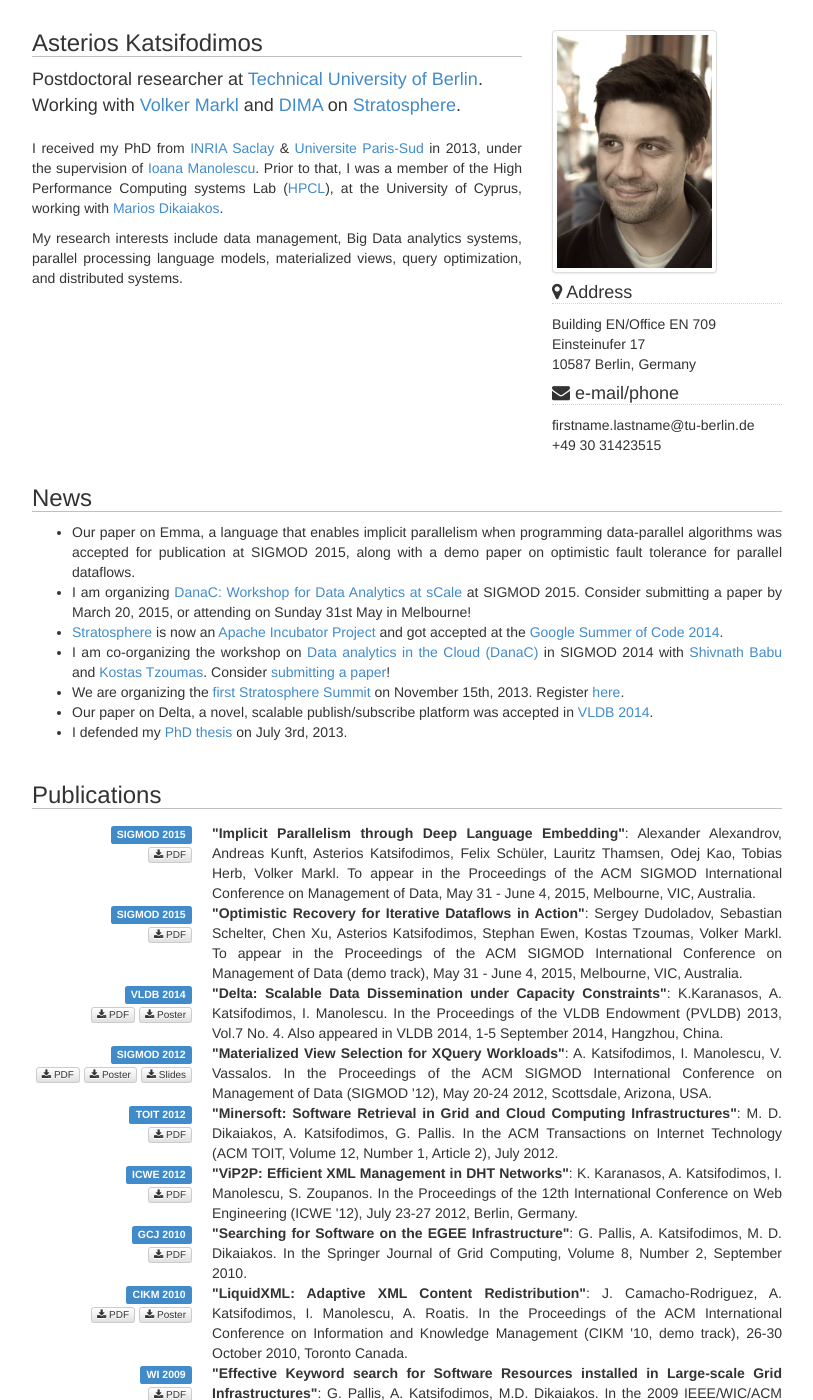
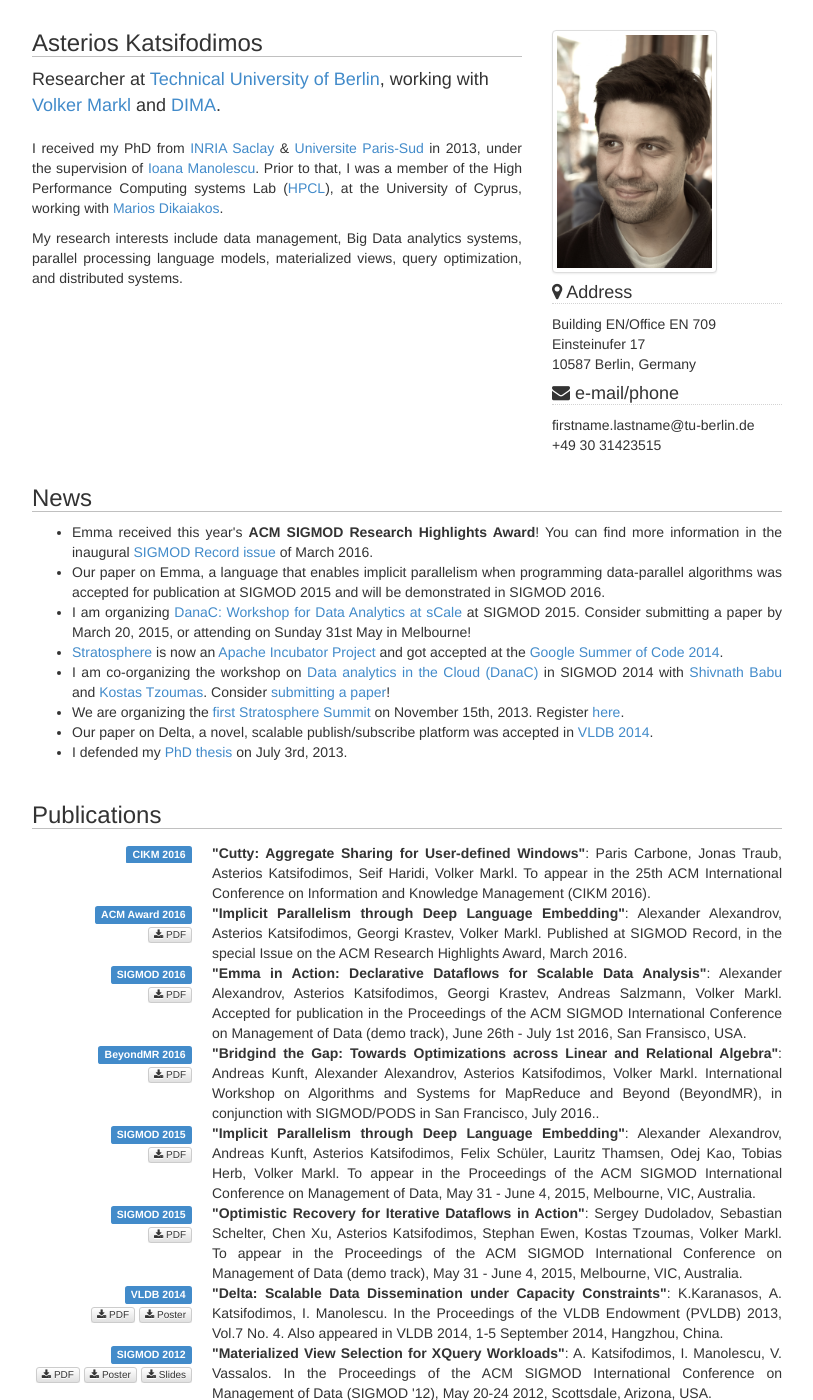
Before and after one commit to omoultosEthTuDelft/web, a Jekyll site: the page built from index.html, in a window 1280 px wide and 1400 px high. Shown: the whole window, without its empty margins (233-1046 px from the left). Built offline with Jekyll 4.4.1, drawn with Linux system fonts in a browser that asks for light colours; Markdown is read by kramdown in place of the engine named in the settings; comment, search, counter and statistics services are not loaded; some of the changed text lies outside the part shown.

Commit message:
Added pdfs of papers, added cutty paper

```diff
--- a/index.html
+++ b/index.html
@@ -3,7 +3,10 @@
 title: "Asterios Katsifodimos | TU Berlin"
 publications:
 #  - { section: true, title: "International Journals" }
-
+  - { label: "CIKM 2016", title: "Cutty: Aggregate Sharing for User-defined Windows", authors: "Paris Carbone, Jonas Traub, Asterios Katsifodimos, Seif Haridi, Volker Markl", venue: "To appear in the 25th ACM International Conference on Information and Knowledge Management (CIKM 2016)"}
+  - { label: "ACM Award 2016", title: "Implicit Parallelism through Deep Language Embedding", authors: "Alexander Alexandrov, Asterios Katsifodimos, Georgi Krastev, Volker Markl", venue: "Published at SIGMOD Record, in the special Issue on the ACM Research Highlights Award, March 2016", pdf: "assets/publications/emma-award.pdf"}
+  - { label: "SIGMOD 2016", title: "Emma in Action: Declarative Dataflows for Scalable Data Analysis", authors: "Alexander Alexandrov, Asterios Katsifodimos, Georgi Krastev, Andreas Salzmann, Volker Markl", venue: "Accepted for publication in the Proceedings of the ACM SIGMOD International Conference on Management of Data (demo track), June 26th - July 1st 2016, San Fransisco, USA", pdf: "assets/publications/emma-demo.pdf"}
+  - { label: "BeyondMR 2016", title: "Bridgind the Gap: Towards Optimizations across Linear and Relational Algebra", authors: "Andreas Kunft, Alexander Alexandrov, Asterios Katsifodimos, Volker Markl", venue: "International Workshop on Algorithms and Systems for MapReduce and Beyond (BeyondMR), in conjunction with SIGMOD/PODS in San Francisco, July 2016.", pdf: "assets/publications/lara.pdf"}
   - { label: "SIGMOD 2015", title: "Implicit Parallelism through Deep Language Embedding", authors: "Alexander Alexandrov, Andreas Kunft, Asterios Katsifodimos, Felix Schüler, Lauritz Thamsen, Odej Kao, Tobias Herb, Volker Markl", venue: "To appear in the Proceedings of the ACM SIGMOD International Conference on Management of Data, May 31 - June 4, 2015, Melbourne, VIC, Australia", pdf: "assets/publications/emma-sigmod2015.pdf"}
   - { label: "SIGMOD 2015", title: "Optimistic Recovery for Iterative Dataflows in Action", authors: "Sergey Dudoladov, Sebastian Schelter, Chen Xu, Asterios Katsifodimos, Stephan Ewen, Kostas Tzoumas, Volker Markl", venue: "To appear in the Proceedings of the ACM SIGMOD International Conference on Management of Data (demo track), May 31 - June 4, 2015, Melbourne, VIC, Australia", pdf: "assets/publications/optimistic-demo-sigmod2015.pdf"}
   - { label: "VLDB 2014", title: "Delta: Scalable Data Dissemination under Capacity Constraints", authors: "K.Karanasos, A. Katsifodimos, I. Manolescu", venue: "In the Proceedings of the VLDB Endowment (PVLDB) 2013, Vol.7 No. 4. Also appeared in VLDB 2014, 1-5 September 2014, Hangzhou, China", pdf: "assets/publications/delta.vldb2014.pdf", extended: "assets/publications/delta.report.2013.pdf",poster: "assets/publications/posters/delta-poster-vldb2014.pdf"}
@@ -36,7 +39,7 @@
 <h2> Asterios Katsifodimos </h2>
 
 <p class="lead">
-Postdoctoral researcher at <a href="http://www.tu-berlin.de/">Technical University of Berlin</a>. Working  with <a href="https://www.dima.tu-berlin.de/menue/mitarbeiter/volker_markl/">Volker Markl</a> and <a href="http://www.dima.tu-berlin.de/">DIMA</a> on <a href="http://stratosphere.eu/">Stratosphere</a>.
+Researcher at <a href="http://www.tu-berlin.de/">Technical University of Berlin</a>, working  with <a href="https://www.dima.tu-berlin.de/menue/mitarbeiter/volker_markl/">Volker Markl</a> and <a href="http://www.dima.tu-berlin.de/">DIMA</a>.
 </p>
 
 <p style="text-align: justify;">
@@ -82,7 +85,9 @@
 <div style="text-align: justify;" class="col-sm-12">
 <h2>News</h2>
 <ul>
-<li>Our paper on Emma, a language that enables implicit parallelism when programming data-parallel algorithms was accepted for publication at SIGMOD 2015, along with a demo paper on optimistic fault tolerance for parallel dataflows.</li>
+<li>Emma received this year's <strong>ACM SIGMOD Research Highlights Award</strong>! You can find more information in the inaugural <a href="https://sigmodrecord.org/issues/sigmod-record-march-2016-awards/">SIGMOD Record issue</a> of March 2016.</li>
+
+<li>Our paper on Emma, a language that enables implicit parallelism when programming data-parallel algorithms was accepted for publication at SIGMOD 2015 and will be demonstrated in SIGMOD 2016.</li>
 
 <li>I am organizing <a href="http://danac.org">DanaC: Workshop for Data Analytics at sCale</a>  at SIGMOD 2015. Consider submitting a paper by March 20, 2015, or attending on Sunday 31st May in Melbourne!</li>
 
@@ -123,6 +128,12 @@
 </dl>
 </div>
 
+<h2>Teaching</h2>
+<h4>Winter Semester 2015</h4>
+<ul>
+<li><strong>Database Technology (MSc).</strong> 4h/week - <a href="https://isis.tu-berlin.de/course/view.php?id=5994">ISIS page</a> (moodle).</li>
+</ul>
+
 <!-- - - - - - - - - - - - - - - - -->
 
 <div id="service" class="row">
@@ -133,7 +144,7 @@
 <a href="http://www.sigmod2015.org/">SIGMOD</a> in 2014/2015.</li>
   <li>Information Director of the <a href="http://www.sigmod.org/publications/sigmod-record/">SIGMOD Record</a> (since June 2013).</li>
   <li>
-    <strong>Program Committee member:</strong> <a href="http://www.sigmod2016.org">SIGMOD 2016</a>,   <a href="http://clds.sdsc.edu/wbdb2015.ca">WBDB 2015</a>, <a href="http://www.vldb2015.hawaii-conference.com">VLDB 2015</a>, <a href="http://ssdbm2014.org/">SSDBM 2014</a>, <a href="http://cikm2014.fudan.edu.cn/">CIKM 2014</a>.
+    <strong>Program Committee member: </strong>SIGMOD 2017, VLDB 2017, <a href="https://sites.google.com/site/icdephd2016/">ICDE 2016 (PhD Symposium)</a>, <a href="http://www.sigmod2016.org">SIGMOD 2016</a>,   <a href="http://clds.sdsc.edu/wbdb2015.ca">WBDB 2015</a>, <a href="http://www.vldb2015.hawaii-conference.com">VLDB 2015</a>, <a href="http://ssdbm2014.org/">SSDBM 2014</a>, <a href="http://cikm2014.fudan.edu.cn/">CIKM 2014</a>.
   </li>
   <li>
     <strong>External Reviewer:</strong> Elsevier Information systems Journal 2015, ACM TODS 2014, VLDB 2014, ACM SIGMOD 2013, IEEE ICDE 2012, VLDB Journal 2012, Elsevier Computer Networks Journal 2011, Springer WWW Journal 2010, IEEE Internet Computing Journal 2010, IEEE TKDE 2010, ICA3PP 2008, EuroPar 2008.
@@ -145,38 +156,20 @@
 
 
 
-<!-- <div id="service" class="row">
+<div id="service" class="row">
 <div  style="text-align: justify;" class="col-sm-12">
-<h2>Theses &amp; Teaching</h2>
-
-
-<h3>Master Theses</h3>
+<h2>Thesis Supervision</h2>
 <ul>
-<li><strong>Suryamita Harindari</strong>: A Workflow Management System on Stratosphere (with Alexander Alexandrov) - Defended in August 2014</li>
-<li><strong>Jonas Traub</strong>: Rich window discretization techniques in distributed stream processing (with Paris Carbone, KTH) - Defended in April 2015</li>
-<li><strong>Andra Lungu</strong>: Partitioning Techniques for Highly Skewed Graphs (with Vasia Kalavri, KTH)</li>
-<li><strong>Tamara Mendt</strong>: Online Statistics Collection and Optimization in Parallel Dataflow Systems (with Alexander Alexandrov)</li>
-<li><strong>Robert Waury</strong>: Airline passenger estimation with Apache Flink</li>
-</ul>
-
-<h3>Teaching</h3>
-<h4>Spring Semester 2015</h4>
-<ul>
-<li><strong>Suryamita Harindari</strong>: A Workflow Management System on Stratosphere (with Alexander Alexandrov) - Defended in August 2014</li>
-</ul>
-
-
-<h4>Winter Semester 2014</h4>
-<ul>
-<li><strong>Robert Waury</strong>: Airline passenger estimation with Apache Flink</li>
-</ul>
-
-<h4>Spring Semester 2014</h4>
-<ul>
-<li><strong>Suryamita Harindari</strong>: A Workflow Management System on Stratosphere (with Alexander Alexandrov) - Defended in August 2014</li>
+<li><strong>Robert Waury</strong>: "Airline passenger estimation with Apache Flink" - defended in October 2015.</li>
+<li><strong>Mingliang Qi</strong>: "A Benchmark Environment for Big Data Systems" - defended in July 2015</li>
+<li><strong>Tamara Mendt</strong>: "Cardinality Estimation in Shared-Nothing Distributed Data Flows" (with Alexander Alexandrov) - Defended in August 2015</li>
+<li><strong>Andra Lungu</strong>: "Partitioning Techniques for Highly Skewed Graphs" (with Vasia Kalavri, KTH) - Defended in September 2015</li>
+<li><strong>Jonas Traub</strong>: "Rich Window Discretization Techniques in Distributed Stream Processing" (with Paris Carbone, KTH) - Defended in April 2015</li>
+<li><strong>Suryamita Harindari</strong>: "A Workflow Management System on Stratosphere" (with Alexander Alexandrov) - Defence: Aug. 2014</li>
 </ul>
 
 
 
+
 </div>
-</div> -->
+</div>
```
